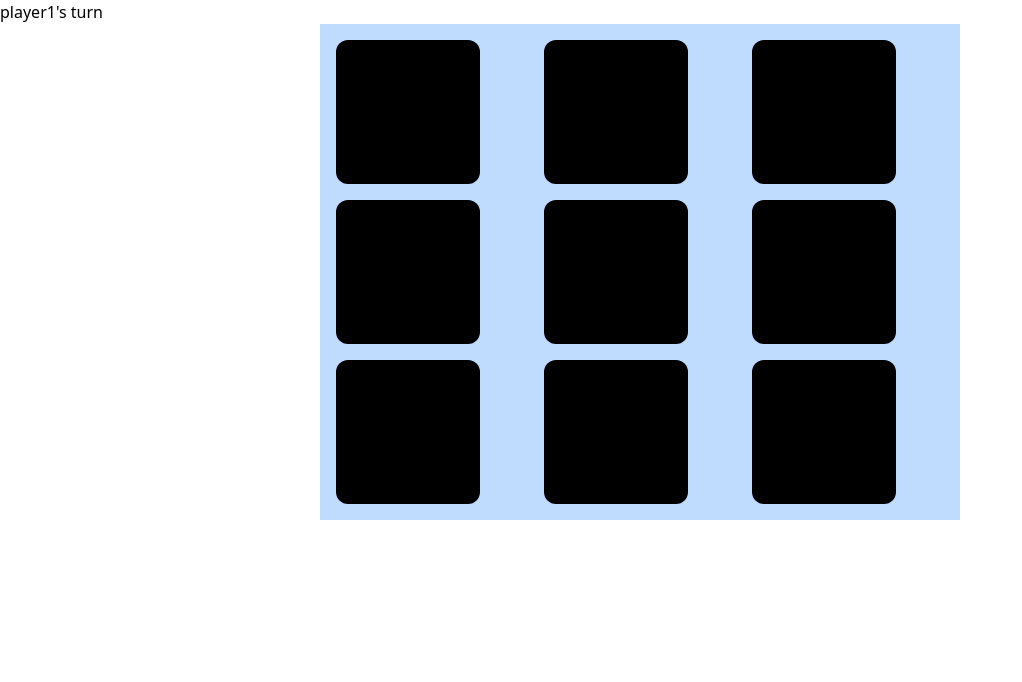
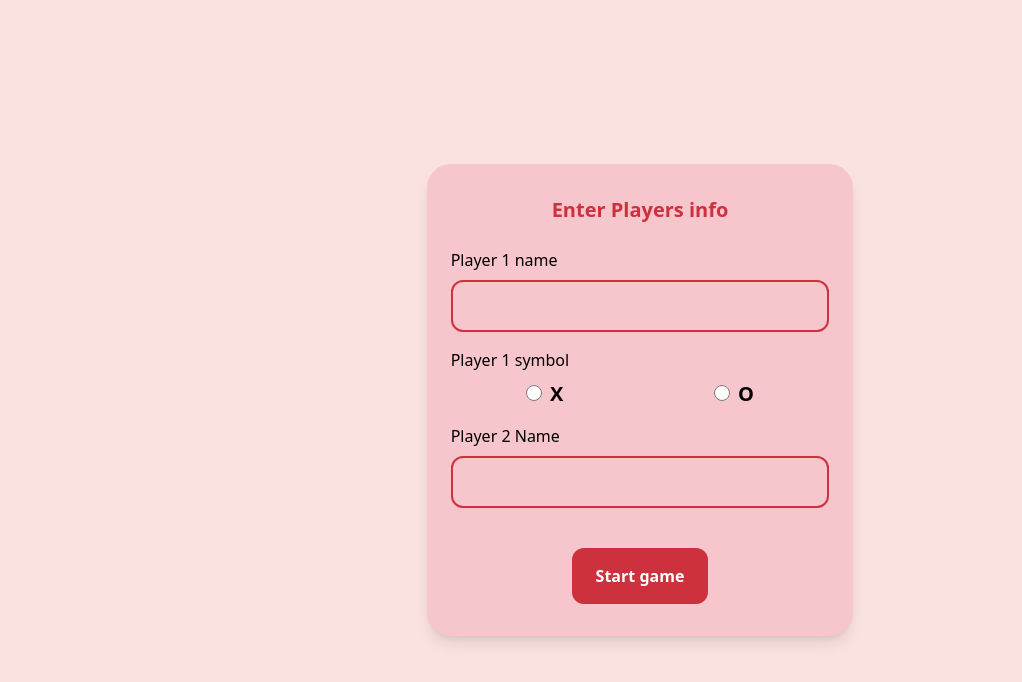
Before and after one commit to ihemebiriegondu/tictactoe-game, a Next.js app: page / in a window 1280 px wide. Shown: the top 682 px of the page, without its empty margins (0-1022 px from the left). Built offline with nearby package versions, Linux system fonts and the light colour scheme.

Commit message:
added all the games logic

```diff
--- a/src/components/game.jsx
+++ b/src/components/game.jsx
@@ -1,18 +1,19 @@
 import React, { useState } from 'react'
+import Image from 'next/image';
+import celebrationGif from '../images/icegif-85.gif'
 
-
-export default function Game() {
+export default function Game({ player1Name, player2Name, player1Symbol, player2Symbol }) {
 
   const [gameInProgress, setGameInProgress] = useState(true);
   const [winnerGotten, setWinnerGotten] = useState(false);
   const [winner, setWinner] = useState('');
 
   const players = [
-    { playerName: 'player1', playerSymbol: 'X' },
-    { playerName: 'player2', playerSymbol: 'O' }
+    { playerName: player1Name, playerSymbol: player1Symbol },
+    { playerName: player2Name, playerSymbol: player2Symbol }
   ]
-  const [currentPlayer, setCurrentPlayer] = useState('player1')
-  const [currentPlayerSymbol, setCurrentPlayerSymbol] = useState('X')
+  const [currentPlayer, setCurrentPlayer] = useState(player1Name)
+  const [currentPlayerSymbol, setCurrentPlayerSymbol] = useState(players[0].playerSymbol)
 
 
   const endTestFunction = () => {
@@ -97,20 +98,33 @@ export default function Game() {
 
   return (
     <>
-      <div>
+      <div className='px-8 relative mb-4'>
         {
           gameInProgress && (
-            <p className={`${winnerGotten ? 'hidden' : 'block'}`}>{currentPlayer}'s turn</p>
+            <p className={`${winnerGotten ? 'hidden' : 'block'} text-primary font-bold text-3xl capitalize text-center mb-6`}>{currentPlayer}'s turn</p>
           )
         }
-        <p className={`${gameInProgress ? 'hidden' : 'block'}`}>Game over</p>
+        <p className={`${gameInProgress ? 'hidden' : 'block'} text-primary font-bold text-3xl capitalize text-center mb-6`}>Game over</p>
         {
           winnerGotten && (
-            <p className=''>{winner} has won</p>
+            <p className='text-center text-primary text-3xl uppercase font-extrabold'>{winner} won!!!</p>
           )
         }
       </div>
-      <section className='grid grid-cols-3 w-1/2 p-4 mx-auto bg-blue-200 gap-4 h-fit'>
+
+      {
+        winnerGotten && (
+          <div className='absolute z-10 w-full h-full'>
+            <Image
+              className="object-scale-down absolute w-full h-full"
+              alt="fireworks"
+              src={celebrationGif}
+              fill
+            />
+          </div>
+        )
+      }
+      <section className='grid grid-cols-3 w-fit p-10 rounded-xl mx-auto bg-white gap-4 h-fit'>
         <div className='allBoxes horizontalTopBox diagonal1Box verticalLeftBox bg-black p-4 rounded-xl text-8xl text-white text-center w-36 h-36'
           onClick={(e) => { setPlayerFunction(e) }}
         ></div>
@@ -141,7 +155,8 @@ export default function Game() {
       </section>
 
       <div>
-        <p className={`${gameInProgress ? 'hidden' : 'block'}`}
+        <div className="flex justify-center pt-6 relative z-20">
+          <p className={`${gameInProgress ? 'hidden' : 'block'} bg-primary text-white py-4 px-6 rounded-xl font-bold`}
             onClick={() => {
               const allBoxes = document.querySelectorAll('.allBoxes');
               allBoxes.forEach(box => {
@@ -155,6 +170,7 @@ export default function Game() {
             }}
           >Restart</p>
         </div>
+      </div>
     </>
   )
 }
--- a/src/pages/index.js
+++ b/src/pages/index.js
@@ -1,7 +1,26 @@
+import { useState } from "react"
 import Head from "next/head"
 import Game from "@/components/game"
 
 export default function Home() {
+
+  const [userEntered, setUserEntered] = useState(false);
+  const [player1, setPlayer1] = useState('');
+  const [player1Symbol, setPlayer1Symbol] = useState('');
+  const [player2, setPlayer2] = useState('');
+  const [player2Symbol, setPlayer2Symbol] = useState('');
+
+  const handleSubmit = (e) => {
+    e.preventDefault();
+    if (player1 != '' && player2 != '' && player1Symbol != '') {
+      if (player1Symbol === 'X') {
+        setPlayer2Symbol('O')
+      } else if (player1Symbol === 'O') {
+        setPlayer2Symbol('X')
+      }
+      setUserEntered(true);
+    }
+  }
 
   return (
     <>
@@ -11,8 +30,40 @@ export default function Home() {
         <meta name="viewport" content="width=device-width, initial-scale=1" />
         <link rel="icon" href="/favicon.ico" />
       </Head>
-      <main>
-        <Game />
+      <main className="bg-lightSecondary h-full w-full absolute top-0 bottom-0 flex flex-col justify-center">
+        <form className={`bg-secondary w-1/3 mx-auto px-6 py-8 rounded-3xl shadow-lg ${userEntered ? 'hidden' : 'block'}`} onSubmit={(e) => { handleSubmit(e) }}>
+          <h1 className="text-center text-xl font-bold text-primary mb-6">Enter Players info</h1>
+          <div className="flex flex-col mb-4">
+            <label htmlFor="player1Name" className="font-medium">Player 1 name</label>
+            <input className="mt-2 bg-transparent border-2 rounded-xl px-2 py-3 border-primary outline-none" type={'text'} id='player1Name' onChange={(e) => setPlayer1(e.target.value)} />
+          </div>
+          <div className="flex flex-col mb-4">
+            <p className="font-medium mb-2">Player 1 symbol</p>
+            <div className="flex justify-around items-center">
+              <div>
+                <input className="accent-primary caret-primary bg-transparent outline-none w-4 h-4 cursor-pointer" value='X' type={'radio'} name='symbol' id="symbol1" onClick={(e) => setPlayer1Symbol(e.target.value)} />
+                <label htmlFor="symbol1" className="text-xl ml-2 font-bold cursor-pointer">X</label>
+              </div>
+              <div>
+                <input className="accent-primary caret-primary bg-transparent outline-none w-4 h-4 cursor-pointer" value='O' type={'radio'} name='symbol' id="symbol2" onClick={(e) => setPlayer1Symbol(e.target.value)} />
+                <label htmlFor="symbol2" className="text-xl ml-2 font-bold cursor-pointer">O</label>
+              </div>
+            </div>
+          </div>
+          <div className="flex flex-col mb-4">
+            <label htmlFor="player2Name" className="font-medium">Player 2 Name</label>
+            <input className="mt-2 bg-transparent border-2 rounded-xl px-2 py-3 border-primary outline-none" type={'text'} id='player2Name' onChange={(e) => setPlayer2(e.target.value)} />
+          </div>
+          <div className="flex justify-center pt-6">
+            <button className="mx-auto bg-primary text-white py-4 px-6 rounded-xl font-bold">Start game</button>
+          </div>
+        </form>
+        {
+          userEntered && (
+            <Game player1Name={player1} player2Name={player2} player1Symbol={player1Symbol} player2Symbol={player2Symbol} />
+          )
+        }
+
       </main>
     </>
   )
--- a/tailwind.config.js
+++ b/tailwind.config.js
@@ -4,7 +4,13 @@ module.exports = {
     "./src/**/*.{js,ts,jsx,tsx}",
   ],
   theme: {
-    extend: {},
+    extend: {
+      colors: {
+        'primary': '#CC313D',
+        'secondary': '#F7C5CC',
+        'lightSecondary': '#FAE2E0'
+      }
+    },
   },
   plugins: [],
 }
```
Also changed, not shown: src/images/icegif-85.gif (added). Lines whose indentation alone changed are shown as unchanged.
